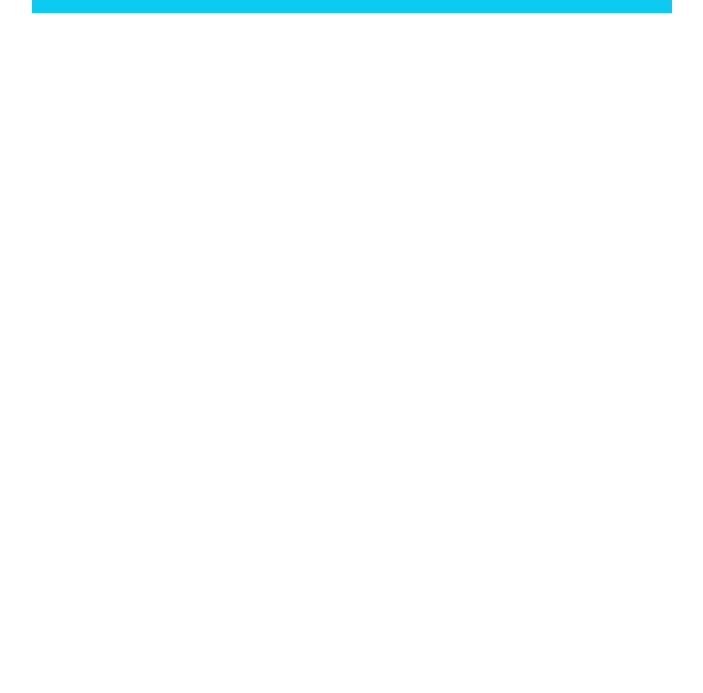
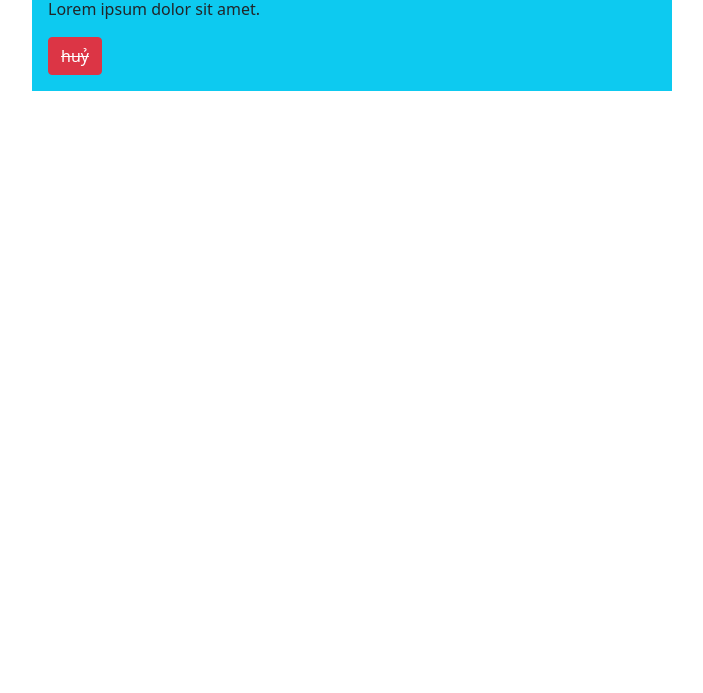
Before and after one commit to dinhvankhoi-developer/BS.v.5, a plain HTML site: page contents/text.html in a window 1280 px wide. Shown: the part 107-800 px from the top of the page, without its empty margins (288-991 px from the left). Drawn offline with nearby package versions, Linux system fonts and the light colour scheme.

Commit message:
bổ trợ cho text, phần text-decoretion

```diff
--- a/contents/text.html
+++ b/contents/text.html
@@ -21,6 +21,10 @@
           <p class="display-6 text-lowercase text-danger fw-bold">
             Lorem ipsum dolor sit.
           </p>
+          <p>Lorem ipsum dolor sit amet.</p>
+          <a href="#" class="text-decoration-line-through btn btn-danger"
+            >huỷ</a
+          >
         </div>
       </div>
     </div>
```
